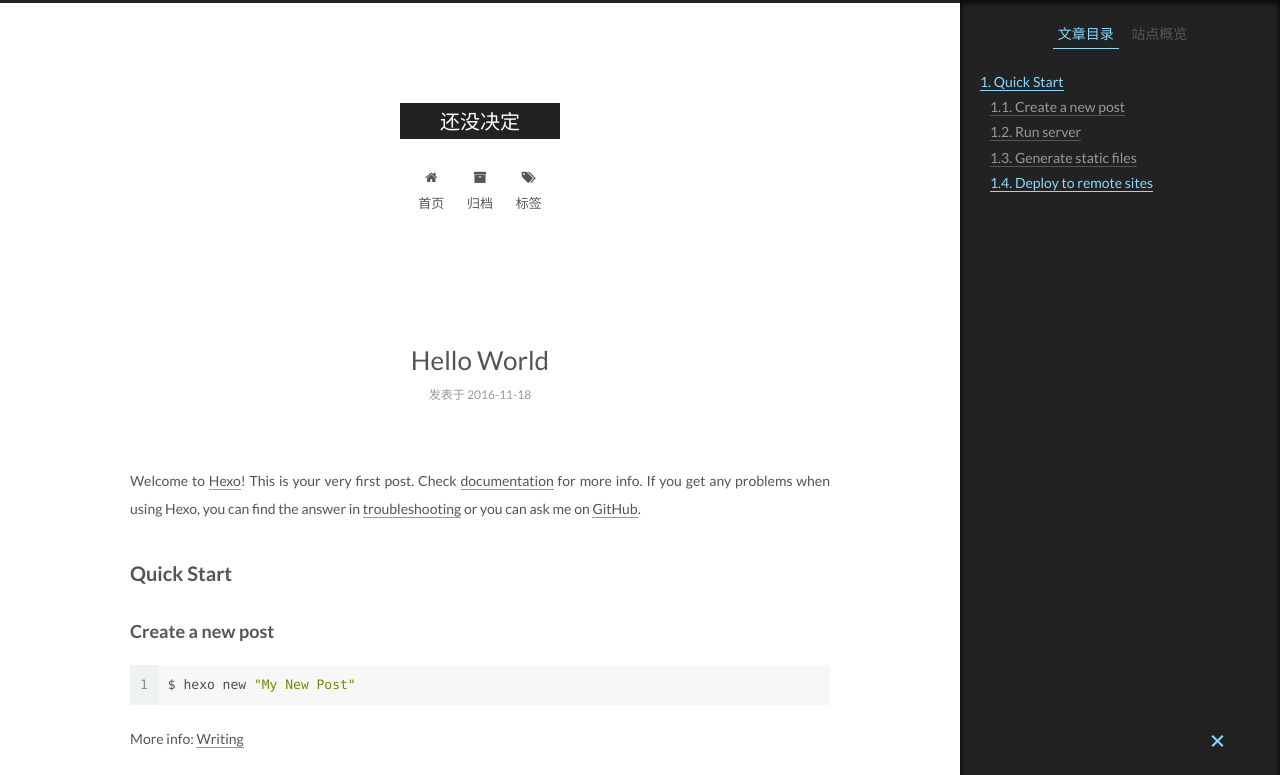
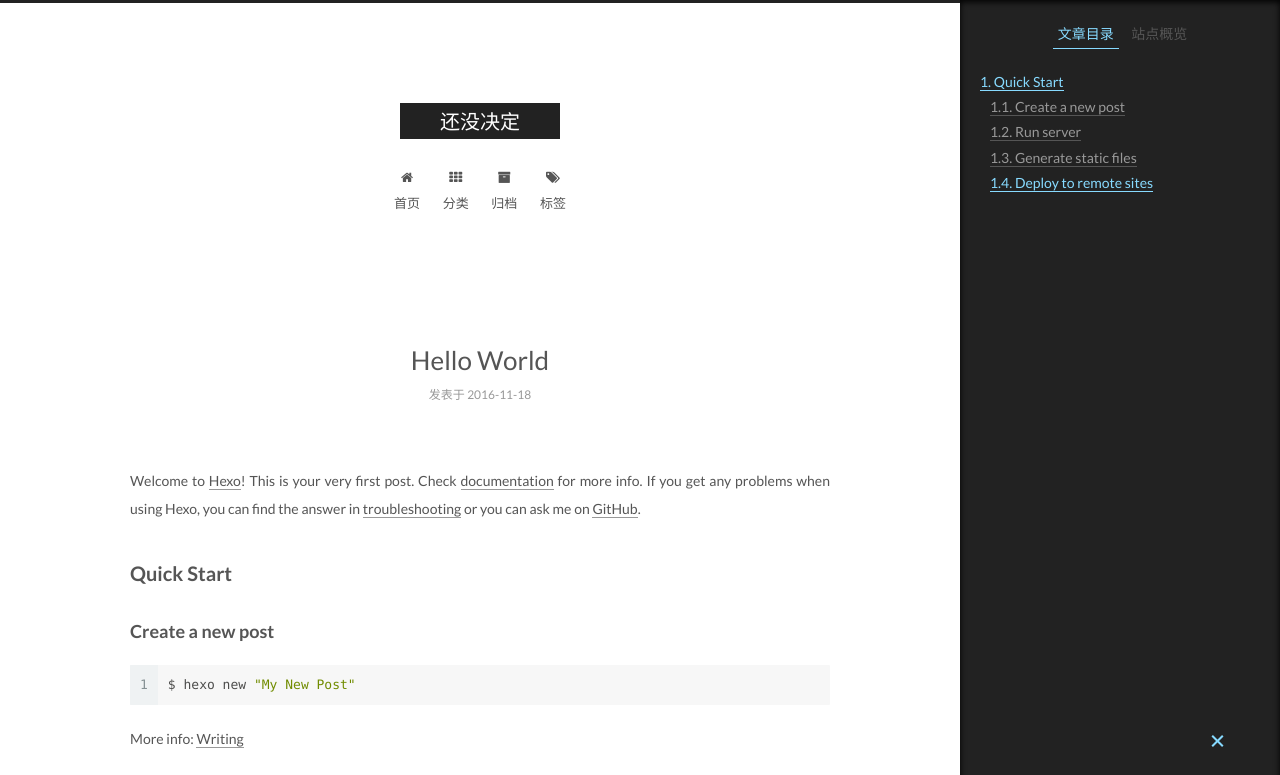
Before and after one commit to stream886/CJP_hexo_io, a plain HTML site: page 2016/11/18/hello-world/index.html in a window 1280 px wide. Shown: the top 775 px of the page. Drawn offline with Linux system fonts and the light colour scheme.

Commit message:
Site updated: 2016-11-18 10:29:11

```diff
--- a/2016/11/18/hello-world/index.html
+++ b/2016/11/18/hello-world/index.html
@@ -189,6 +189,16 @@ Quick">
               <i class="menu-item-icon fa fa-fw fa-home"></i> <br />
 
             首页
+          </a>
+        </li>
+
+
+        <li class="menu-item menu-item-categories">
+          <a href="/categories" rel="section">
+
+              <i class="menu-item-icon fa fa-fw fa-th"></i> <br />
+
+            分类
           </a>
         </li>
 
--- a/css/main.css
+++ b/css/main.css
@@ -1681,7 +1681,7 @@ pre .javascript .function {
   width: 4px;
   height: 4px;
   border-radius: 50%;
-  background: #ffdb0d;
+  background: #329fff;
 }
 .links-of-blogroll {
   font-size: 13px;
```
Also changed, not shown: archives/2016/11/index.html (+10 -0 lines), archives/2016/index.html (+10 -0 lines), archives/index.html (+10 -0 lines), index.html (+10 -0 lines).
